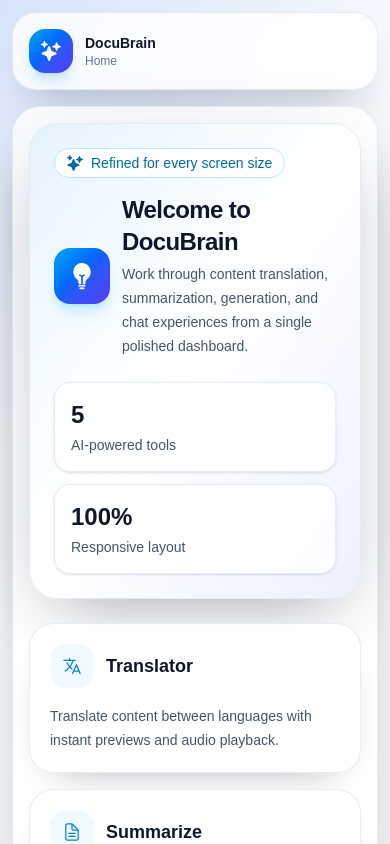
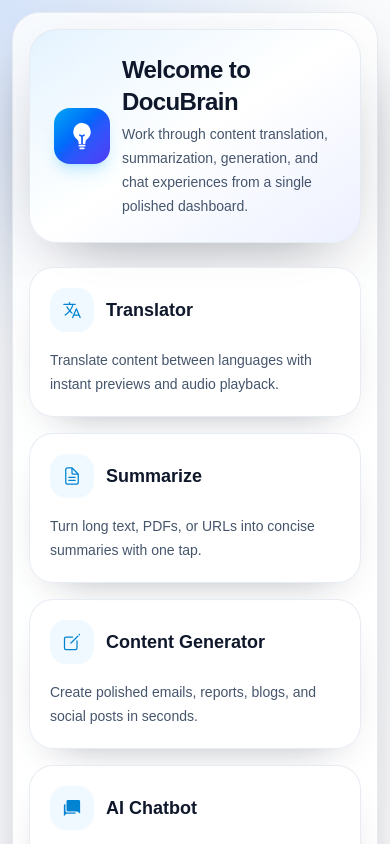
Before and after one commit to MariamMohammed-20194798/db-nextjs-app, a Next.js app: page / in a window 390 px wide. Shown: the top 844 px of the page. Built offline with nearby package versions, Linux system fonts and the light colour scheme.

Commit message:
Remove unused UI elements and simplify layout in Home and AppShell components for improved clarity and responsiveness.

```diff
--- a/app/components/AppShell.tsx
+++ b/app/components/AppShell.tsx
@@ -38,44 +38,6 @@ export default function AppShell({ children }: { children: React.ReactNode }) {
         ) : null}
 
         <div className="min-w-0 flex-1">
-          <header className="mb-4 flex items-center justify-between rounded-[24px] border border-slate-200/80 bg-white/80 px-3 py-3 shadow-[0_20px_45px_-24px_rgba(15,23,42,0.4)] backdrop-blur-xl dark:border-slate-800/80 dark:bg-slate-900/70 sm:px-4 lg:px-5">
-            <div className="flex min-w-0 items-center gap-3">
-              {showSidebar ? (
-                <button
-                  type="button"
-                  onClick={() => setMobileMenuOpen(true)}
-                  className="inline-flex min-h-11 min-w-11 items-center justify-center rounded-2xl border border-slate-200 bg-slate-50 text-slate-700 transition hover:border-slate-300 hover:bg-slate-100 focus:outline-none focus:ring-2 focus:ring-sky-500 lg:hidden dark:border-slate-700 dark:bg-slate-800 dark:text-slate-200"
-                  aria-label="Open navigation menu"
-                >
-                  <FiMenu className="h-5 w-5" />
-                </button>
-              ) : null}
-
-              <Link
-                href="/"
-                className="flex min-w-0 items-center gap-3 rounded-2xl px-1 py-1 transition hover:bg-slate-100/70 dark:hover:bg-slate-800/70"
-              >
-                <div className="flex h-11 w-11 items-center justify-center rounded-2xl bg-gradient-to-br from-sky-500 via-blue-600 to-indigo-600 text-white shadow-lg shadow-sky-500/20">
-                  <IoSparkles className="h-5 w-5" />
-                </div>
-                <div className="min-w-0">
-                  <p className="truncate text-sm font-semibold text-slate-900 dark:text-white">
-                    DocuBrain
-                  </p>
-                  <p className="truncate text-xs text-slate-500 dark:text-slate-400">
-                    {pageTitle}
-                  </p>
-                </div>
-              </Link>
-            </div>
-
-            <div className="hidden items-center gap-2 rounded-full border border-slate-200/80 bg-slate-50/90 px-3 py-2 text-xs font-medium text-slate-600 sm:flex dark:border-slate-700/80 dark:bg-slate-800/80 dark:text-slate-300">
-              <span className="rounded-full bg-emerald-500/15 px-2 py-1 text-emerald-600 dark:text-emerald-400">
-                Mobile ready
-              </span>
-              <span className="hidden md:inline">Accessible • polished • responsive</span>
-            </div>
-          </header>
 
           {showSidebar ? (
             <>
--- a/app/page.tsx
+++ b/app/page.tsx
@@ -53,10 +53,6 @@ export default function Home() {
       <section className="rounded-[28px] border border-slate-200/80 bg-gradient-to-br from-sky-500/10 via-white/80 to-indigo-500/10 p-6 shadow-[0_25px_70px_-28px_rgba(15,23,42,0.45)] dark:border-slate-800/80 dark:from-sky-500/15 dark:via-slate-900/80 dark:to-indigo-500/10 sm:p-8">
         <div className="flex flex-col gap-6 lg:flex-row lg:items-end lg:justify-between">
           <div className="max-w-2xl">
-            <div className="mb-4 inline-flex items-center gap-2 rounded-full border border-sky-200 bg-white/80 px-3 py-1 text-sm font-medium text-sky-700 dark:border-sky-500/30 dark:bg-slate-800/80 dark:text-sky-300">
-              <IoSparkles className="h-4 w-4" />
-              Refined for every screen size
-            </div>
             <div className="flex items-center gap-3">
               <div className="flex h-14 w-14 shrink-0 items-center justify-center rounded-2xl bg-gradient-to-br from-sky-500 via-blue-600 to-indigo-600 text-white shadow-lg shadow-sky-500/20">
                 <IoBulb className="h-7 w-7" />
@@ -70,23 +66,6 @@ export default function Home() {
                   experiences from a single polished dashboard.
                 </p>
               </div>
-            </div>
-          </div>
-
-          <div className="grid gap-3 sm:grid-cols-2 lg:min-w-[280px]">
-            <div className="rounded-2xl border border-slate-200/80 bg-white/80 p-4 shadow-sm dark:border-slate-800/80 dark:bg-slate-900/80">
-              <p className="text-2xl font-semibold text-slate-900 dark:text-white">5</p>
-              <p className="mt-1 text-sm text-slate-600 dark:text-slate-400">
-                AI-powered tools
-              </p>
-            </div>
-            <div className="rounded-2xl border border-slate-200/80 bg-white/80 p-4 shadow-sm dark:border-slate-800/80 dark:bg-slate-900/80">
-              <p className="text-2xl font-semibold text-slate-900 dark:text-white">
-                100%
-              </p>
-              <p className="mt-1 text-sm text-slate-600 dark:text-slate-400">
-                Responsive layout
-              </p>
             </div>
           </div>
         </div>
```
